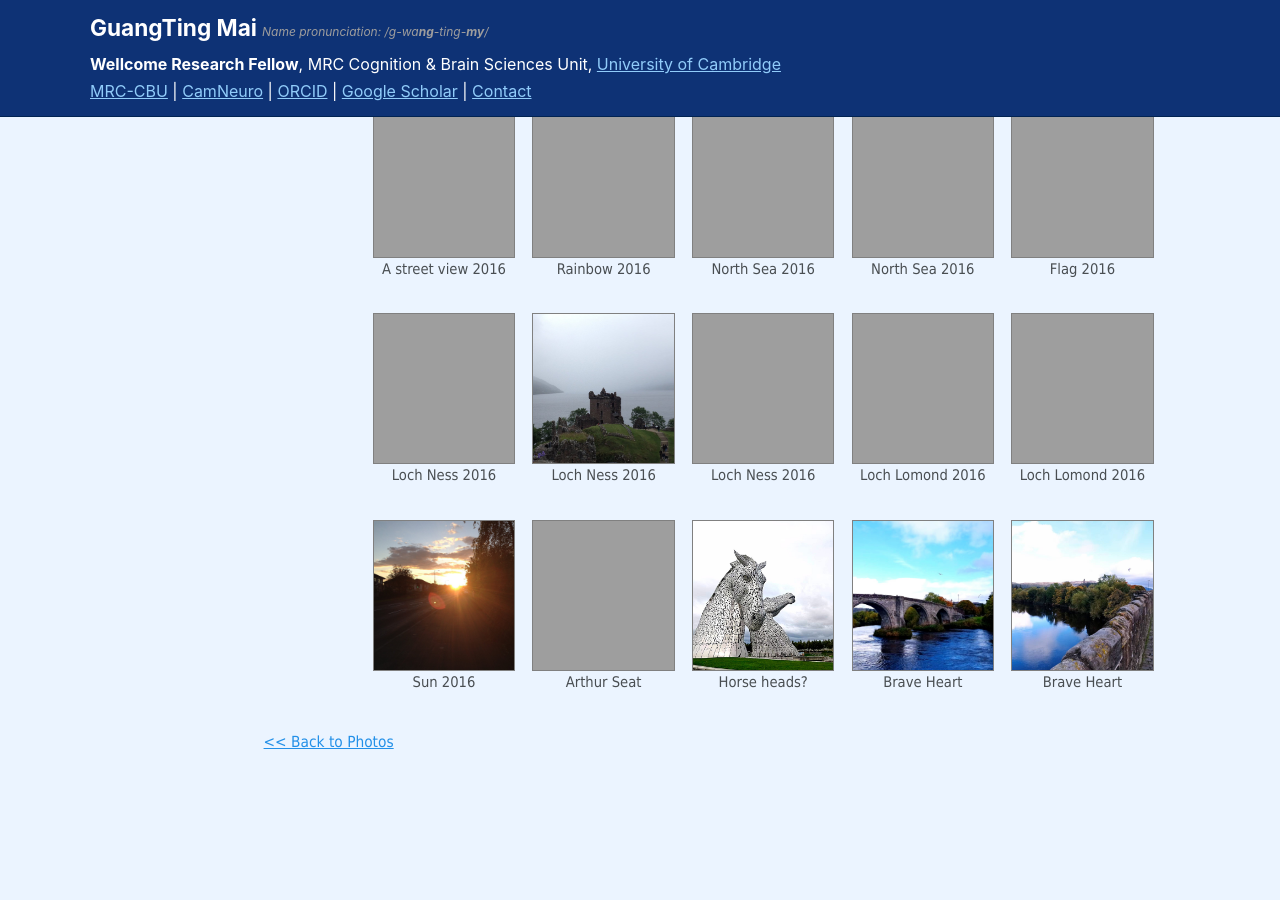
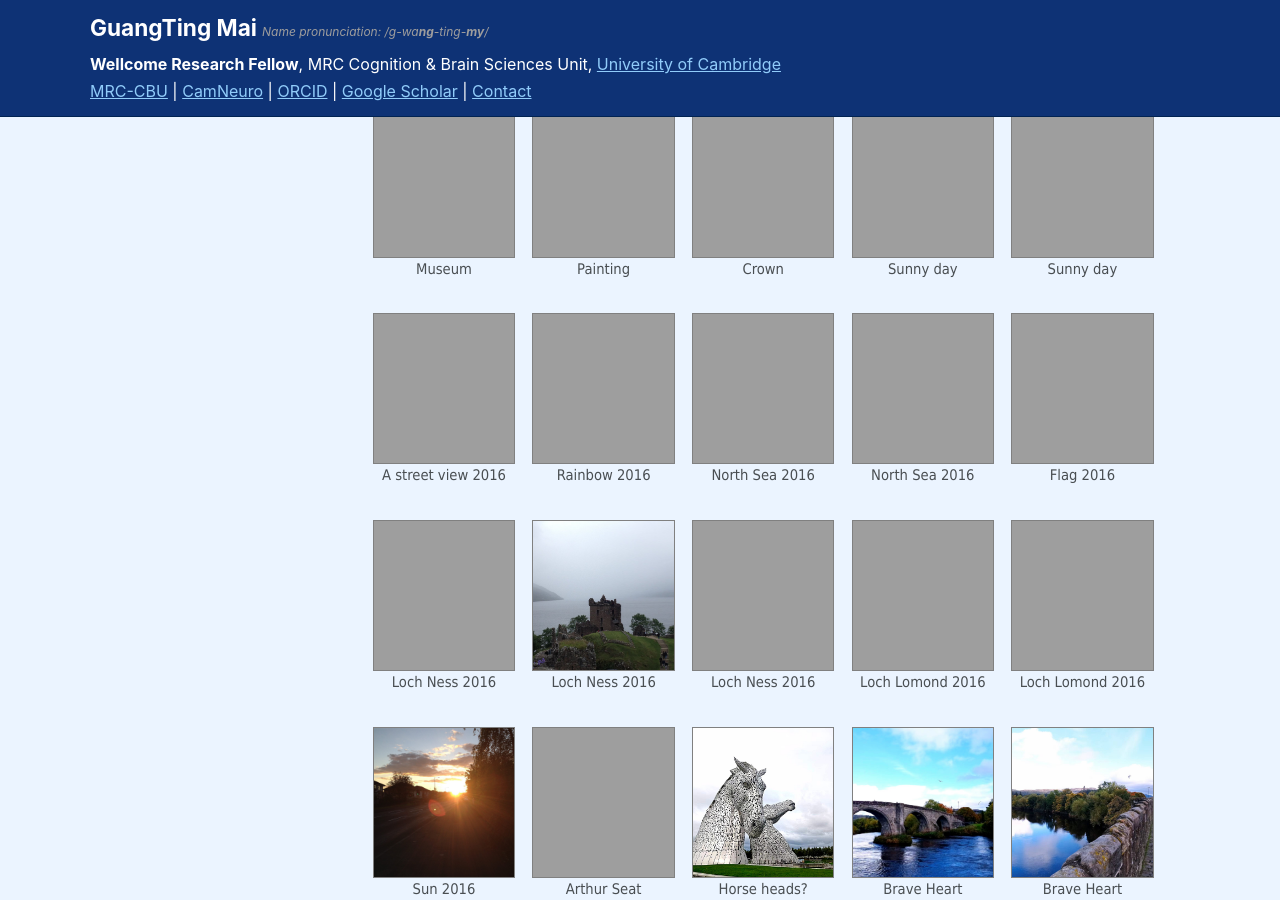
Before and after one commit to guangtingmai/guangtingmai.github.io, a Jekyll site: the page built from _pages/scotland-photos.html, in a window 1280 px wide and 900 px high, scrolled down 614 px. Built offline with Jekyll 4.4.1, drawn with Linux system fonts in a browser that asks for light colours.

Commit message:
Update scotland-photos.html

```diff
--- a/_pages/scotland-photos.html
+++ b/_pages/scotland-photos.html
@@ -20,6 +20,14 @@ author_profile: true
   <div style="text-align:center; font-size:11pt; font-family:Tahoma"><p align="center"><img src="https://guangtingmai.github.io/images/edinburgh7.jpg" style="width:17ch;height:18ch;object-fit:cover;border:0.1rem solid gray;display:block;">Blue+Yellow</p></div>
   <div style="text-align:center; font-size:11pt; font-family:Tahoma"><p align="center"><img src="https://guangtingmai.github.io/images/edinburgh8.jpg" style="width:17ch;height:18ch;object-fit:cover;border:0.1rem solid gray;display:block;">Blue+Yellow</p></div>
   <div style="text-align:center; font-size:11pt; font-family:Tahoma"><p align="center"><img src="https://guangtingmai.github.io/images/edinburgh9.jpg" style="width:17ch;height:18ch;object-fit:cover;border:0.1rem solid gray;display:block;">Blue+Yellow</p></div>
+</div>
+
+<div class="flex-row" style="gap:1.5ch !important;">
+  <div style="text-align:center; font-size:11pt; font-family:Tahoma"><p align="center"><img src="https://guangtingmai.github.io/images/edinburgh12.jpg" style="width:17ch;height:18ch;object-fit:cover;border:0.1rem solid gray;display:block;">Museum</p></div>
+  <div style="text-align:center; font-size:11pt; font-family:Tahoma"><p align="center"><img src="https://guangtingmai.github.io/images/edinburgh13.jpg" style="width:17ch;height:18ch;object-fit:cover;border:0.1rem solid gray;display:block;">Painting</p></div>
+  <div style="text-align:center; font-size:11pt; font-family:Tahoma"><p align="center"><img src="https://guangtingmai.github.io/images/edinburgh14.jpg" style="width:17ch;height:18ch;object-fit:cover;border:0.1rem solid gray;display:block;">Crown</p></div>
+  <div style="text-align:center; font-size:11pt; font-family:Tahoma"><p align="center"><img src="https://guangtingmai.github.io/images/edinburgh15.jpg" style="width:17ch;height:18ch;object-fit:cover;border:0.1rem solid gray;display:block;">Sunny day</p></div>
+  <div style="text-align:center; font-size:11pt; font-family:Tahoma"><p align="center"><img src="https://guangtingmai.github.io/images/edinburgh16.jpg" style="width:17ch;height:18ch;object-fit:cover;border:0.1rem solid gray;display:block;">Sunny day</p></div>
 </div>
 
 <div class="flex-row" style="gap:1.5ch !important;">
```
